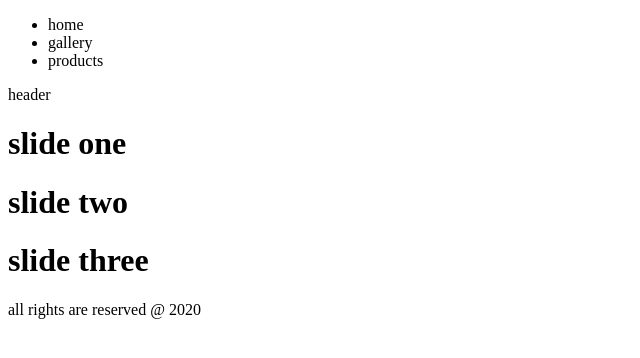
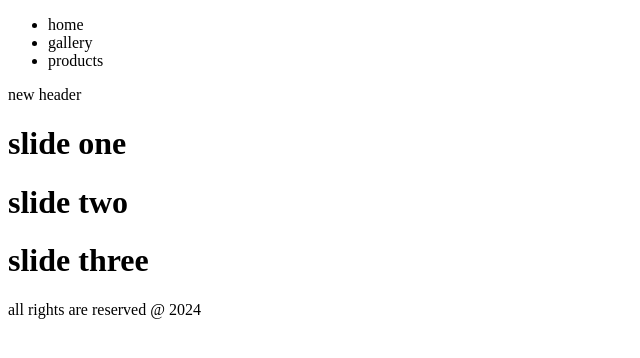
Before and after one commit to mmdlotfi/git-project---1, a plain HTML site: page index.html in a window 1280 px wide. Shown: the full height of the page, 0-640 px from the left. Drawn offline with Linux system fonts and the light colour scheme.

Commit message:
some changes in master branch

```diff
--- a/index.html
+++ b/index.html
@@ -14,7 +14,7 @@
         </ul>
     </nav>
     <header>
-        header
+        new header
     </header>
     <div class="slider">
         <h1>slide one</h1>
@@ -22,7 +22,7 @@
         <h1>slide three</h1>
     </div>
     <footer>
-        all rights are reserved @ 2020
+        all rights are reserved @ 2024
     </footer>
 
 
```
